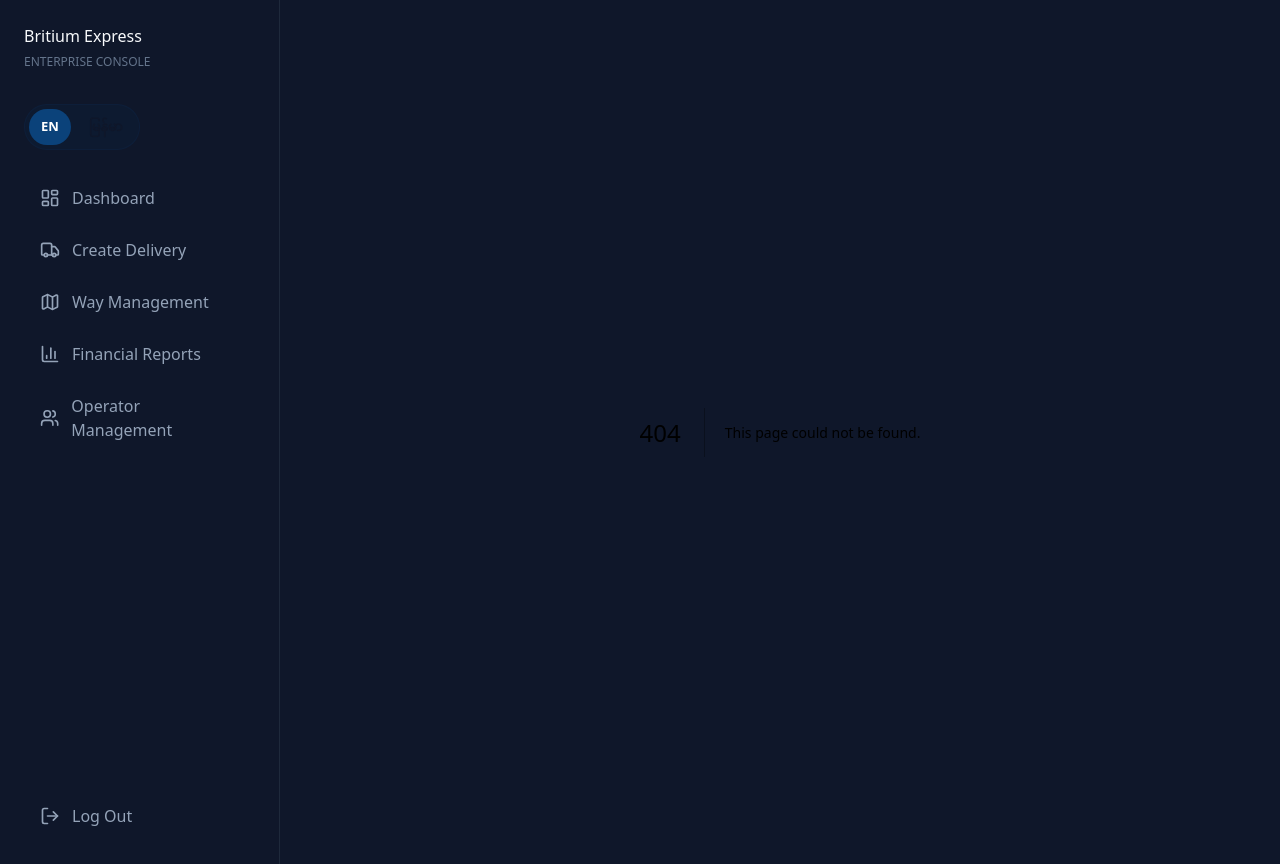
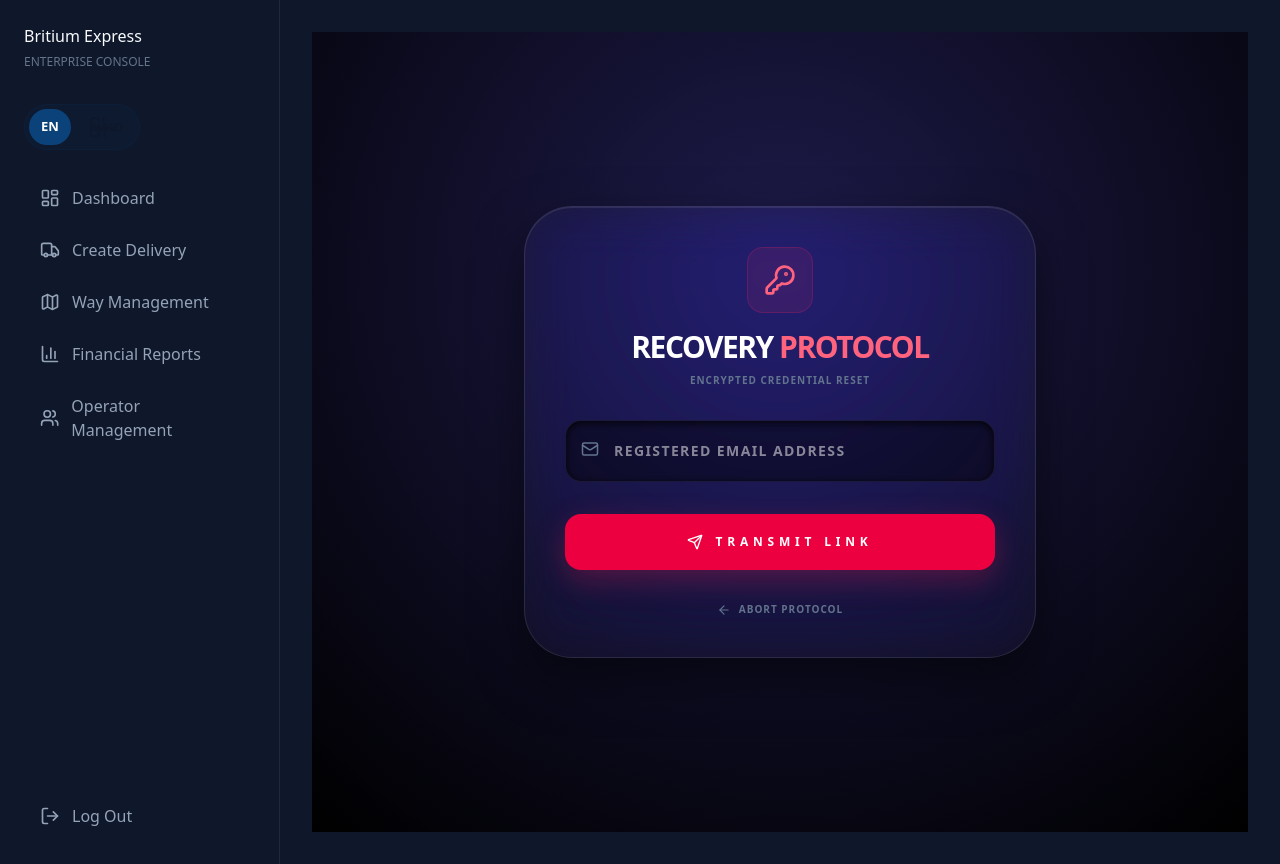
Before and after one commit to KyawWannaBL/Britium_Express_Enterprise_App, a Next.js app in the folder apps/admin-web/: page /auth/recovery in a window 1280 px wide. Before the commit this address had no page. Built offline with nearby package versions, Linux system fonts and the light colour scheme.

Commit message:
feat: implement 3d acrylic recovery protocol route

```diff
--- /dev/null
+++ b/apps/admin-web/app/auth/recovery/RecoveryClient.tsx
@@ -0,0 +1,109 @@
+"use client"
+import React, { useState } from "react";
+import { useRouter } from "next/navigation";
+import { createClient } from "@/lib/supabase/client";
+import {
+  Loader2, KeyRound, ArrowLeft, Mail, Send, CheckCircle2
+} from "lucide-react";
+
+export default function RecoveryClient() {
+  const router = useRouter();
+  const supabase = createClient();
+  const [email, setEmail] = useState("");
+  const [loading, setLoading] = useState(false);
+  const [sent, setSent] = useState(false);
+  const [error, setError] = useState<string | null>(null);
+
+  const handleRecovery = async (e: React.FormEvent) => {
+    e.preventDefault();
+    setLoading(true);
+    setError(null);
+
+    const { error: resetError } = await supabase.auth.resetPasswordForEmail(email, {
+      redirectTo: `${window.location.origin}/auth/callback?next=/auth/must-change-password`,
+    });
+
+    if (resetError) {
+      setError(resetError.message);
+      setLoading(false);
+    } else {
+      setSent(true);
+      setLoading(false);
+    }
+  };
+
+  return (
+    <div className="relative min-h-screen w-full flex items-center justify-center p-6 bg-black overflow-hidden">
+      <div className="absolute inset-0 bg-[radial-gradient(circle_at_50%_30%,#1e1b4b_0%,#000000_100%)] z-0" />
+
+      <div className="relative z-10 w-full max-w-lg">
+        <div className="acrylic-3d rounded-[3rem] p-10 relative overflow-hidden border border-white/10">
+          <div className="text-center mb-8">
+            <div className="inline-flex p-4 rounded-2xl bg-rose-500/10 border border-rose-500/20 mb-4">
+              <KeyRound className="h-8 w-8 text-rose-400" />
+            </div>
+            <h1 className="text-3xl font-black uppercase tracking-tighter text-white">
+              Recovery <span className="text-rose-400">Protocol</span>
+            </h1>
+            <p className="text-[10px] font-bold uppercase tracking-widest text-slate-500 mt-2">
+              Encrypted Credential Reset
+            </p>
+          </div>
+
+          {sent ? (
+            <div className="text-center space-y-6 animate-in fade-in zoom-in duration-500">
+              <CheckCircle2 className="h-16 w-16 text-emerald-400 mx-auto" />
+              <p className="text-sm font-bold text-slate-300 uppercase tracking-widest leading-relaxed">
+                Transmission Successful. <br/> Check your secure inbox for the reset link.
+              </p>
+              <button
+                onClick={() => router.push('/auth/sign-in')}
+                className="jelly-button w-full py-4 rounded-2xl bg-white/5 border border-white/10 font-black text-[10px] uppercase tracking-widest hover:bg-white/10 transition-all"
+              >
+                Return to Gateway
+              </button>
+            </div>
+          ) : (
+            <form onSubmit={handleRecovery} className="space-y-8">
+              <div className="relative group">
+                <Mail size={18} className="absolute left-4 top-5 text-slate-500 group-focus-within:text-rose-400 transition-colors" />
+                <input
+                  type="email"
+                  required
+                  placeholder="REGISTERED EMAIL ADDRESS"
+                  className="w-full bg-black/40 border border-white/5 rounded-2xl px-12 py-5 text-sm font-bold tracking-widest uppercase outline-none focus:border-rose-500 transition-all shadow-[inset_0_2px_10px_rgba(0,0,0,0.8)]"
+                  value={email}
+                  onChange={(e) => setEmail(e.target.value)}
+                />
+              </div>
+
+              {error && <p className="text-rose-400 text-[10px] font-black text-center uppercase tracking-widest">{error}</p>}
+
+              <button
+                className="jelly-button relative w-full group overflow-hidden rounded-2xl bg-rose-600 shadow-[0_10px_30px_rgba(225,29,72,0.3)]"
+                disabled={loading}
+              >
+                <div className="relative py-5 flex items-center justify-center gap-3 font-black text-xs uppercase tracking-[0.4em]">
+                  {loading ? <Loader2 className="animate-spin" /> : (
+                    <>
+                      <Send size={16} />
+                      <span>Transmit Link</span>
+                    </>
+                  )}
+                </div>
+              </button>
+
+              <button
+                type="button"
+                onClick={() => router.push('/auth/sign-in')}
+                className="w-full flex items-center justify-center gap-2 text-[10px] font-black uppercase tracking-widest text-slate-500 hover:text-white transition-colors"
+              >
+                <ArrowLeft size={14} /> Abort Protocol
+              </button>
+            </form>
+          )}
+        </div>
+      </div>
+    </div>
+  );
+}
--- /dev/null
+++ b/apps/admin-web/app/auth/recovery/page.tsx
@@ -0,0 +1,5 @@
+import RecoveryClient from "./RecoveryClient";
+
+export default function RecoveryPage() {
+  return <RecoveryClient />;
+}
```
